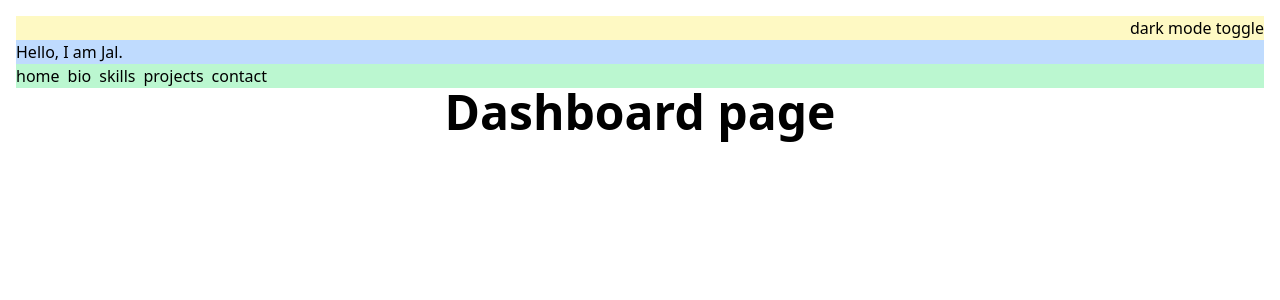
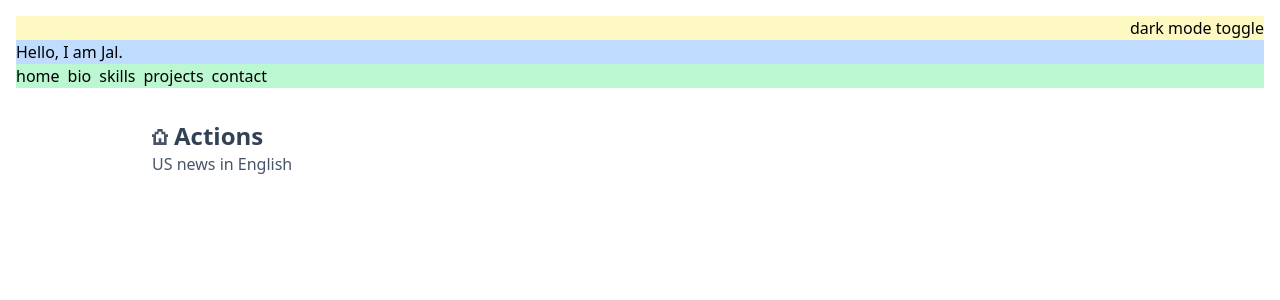
Before and after one commit to jalridley/portfolio, a Nuxt app: page /projects/explosion/dashboard in a window 1280 px wide. Shown: the top 300 px of the page. Built offline with nearby package versions, Linux system fonts and the light colour scheme.

Commit message:
added header tag, section, HeaderDetails to dashboard

```diff
--- a/pages/projects/explosion/dashboard.vue
+++ b/pages/projects/explosion/dashboard.vue
@@ -1,12 +1,32 @@
 <template>
   <main>
-    <section>
-      <h1 class="flex justify-center text-5xl font-bold">Dashboard page</h1>
-    </section>
+    <header>
+      <section
+        class="container mx-auto mt-2 px-6 py-2 md:py-4 lg:flex lg:max-w-4xl lg:justify-between lg:py-6 xl:max-w-5xl 2xl:max-w-6xl 3xl:max-w-7xl"
+      >
+        <!-- <h1 class="flex justify-center text-5xl font-bold">Dashboard page</h1> -->
+        <HeaderDetails
+          title="Actions"
+          :icon="IconsHome"
+          description="US news in English"
+        />
+      </section>
+    </header>
   </main>
 </template>
 
 <script setup lang="ts">
+import { pluralize } from '@/utils/language'
+import IconsStatusActive from '~/components/icons/IconsStatusActive.vue'
+import IconsStatusLoading from '~/components/icons/IconsStatusLoading.vue'
+import IconsStatusPaused from '~/components/icons/IconsStatusPaused.vue'
+import IconsStatusPending from '~/components/icons/IconsStatusPending.vue'
+import IconsStatusError from '~/components/icons/IconsStatusError.vue'
+import IconsActions from '~/components/icons/IconsActions.vue'
+import IconsAnnotation from '~/components/icons/IconsAnnotation.vue'
+import IconsAdministrator from '~/components/icons/IconsAdministrator.vue'
+import IconsCode from '~/components/icons/IconsCode.vue'
+import IconsHome from '~/components/icons/IconsHome.vue'
 useHead({
   title: 'Dashboard',
 })
```
